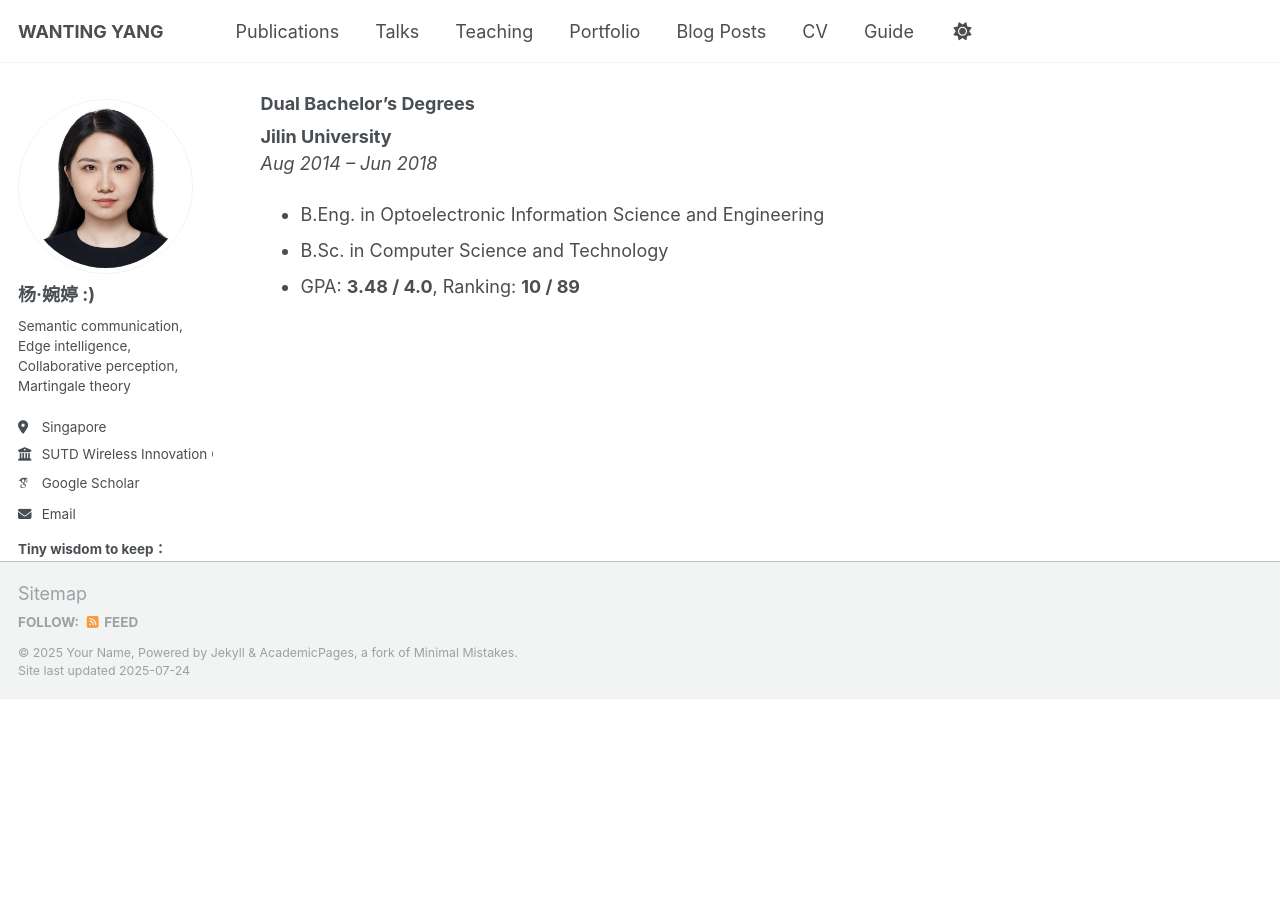
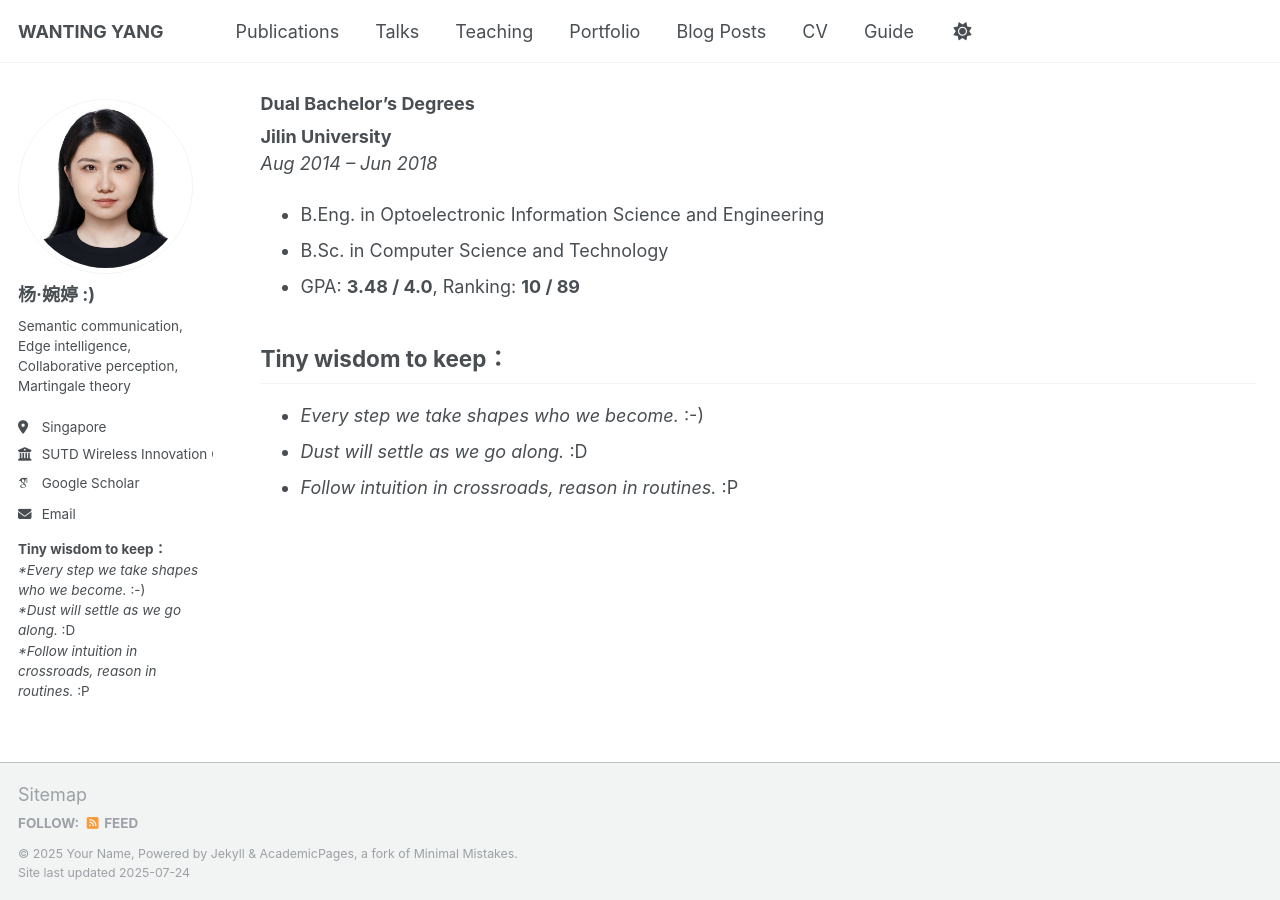
Before and after one commit to wty2011jl/wty2011jl.github.io, a Jekyll site: the page built from _pages/about.md, in a window 1280 px wide and 900 px high, scrolled down 1304 px. Built offline with Jekyll 4.4.1, drawn with Linux system fonts in a browser that asks for light colours; some web fonts are replaced; a script that is not in the unit is left out; before the commit the page ends 2003 px from its top, so only the background shows below that.

Commit message:
Update about.md

```diff
--- a/_pages/about.md
+++ b/_pages/about.md
@@ -45,3 +45,8 @@ Pillar of Information Systems Technology and Design
 - B.Eng. in Optoelectronic Information Science and Engineering
 - B.Sc. in Computer Science and Technology
 - GPA: **3.48 / 4.0**, Ranking: **10 / 89**
+
+## Tiny wisdom to keep：
+- *Every step we take shapes who we become.* :-)
+- *Dust will settle as we go along.* :D
+- *Follow intuition in crossroads, reason in routines.* :P
```
